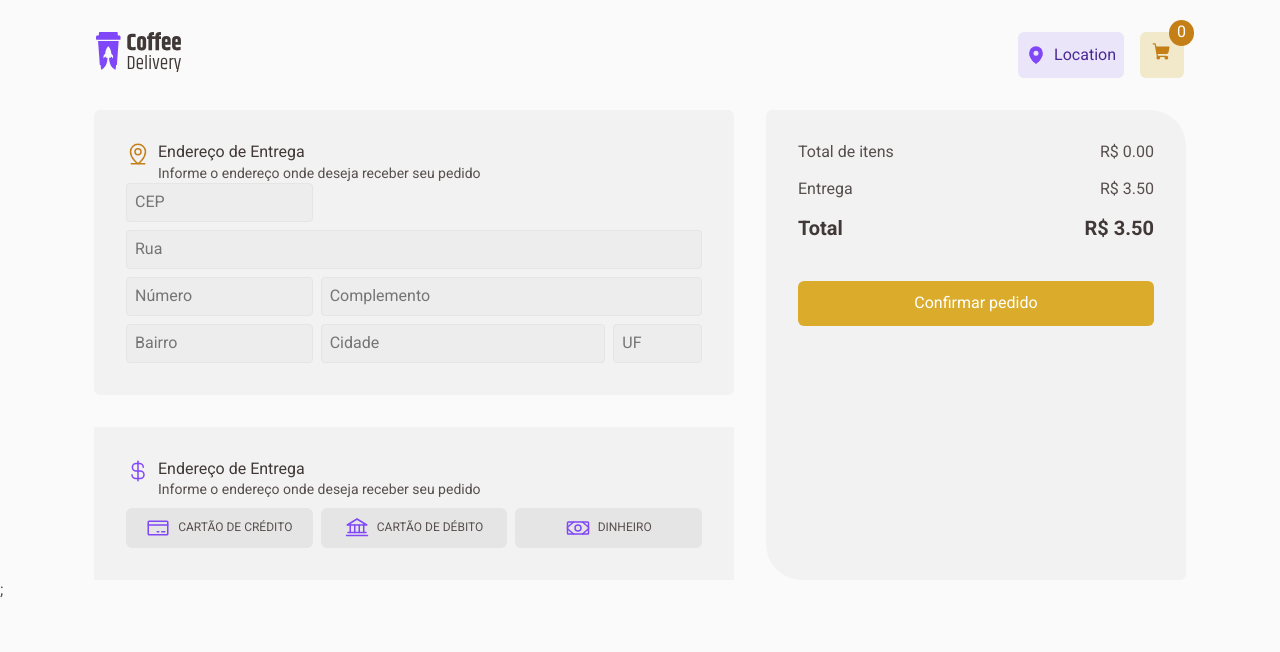
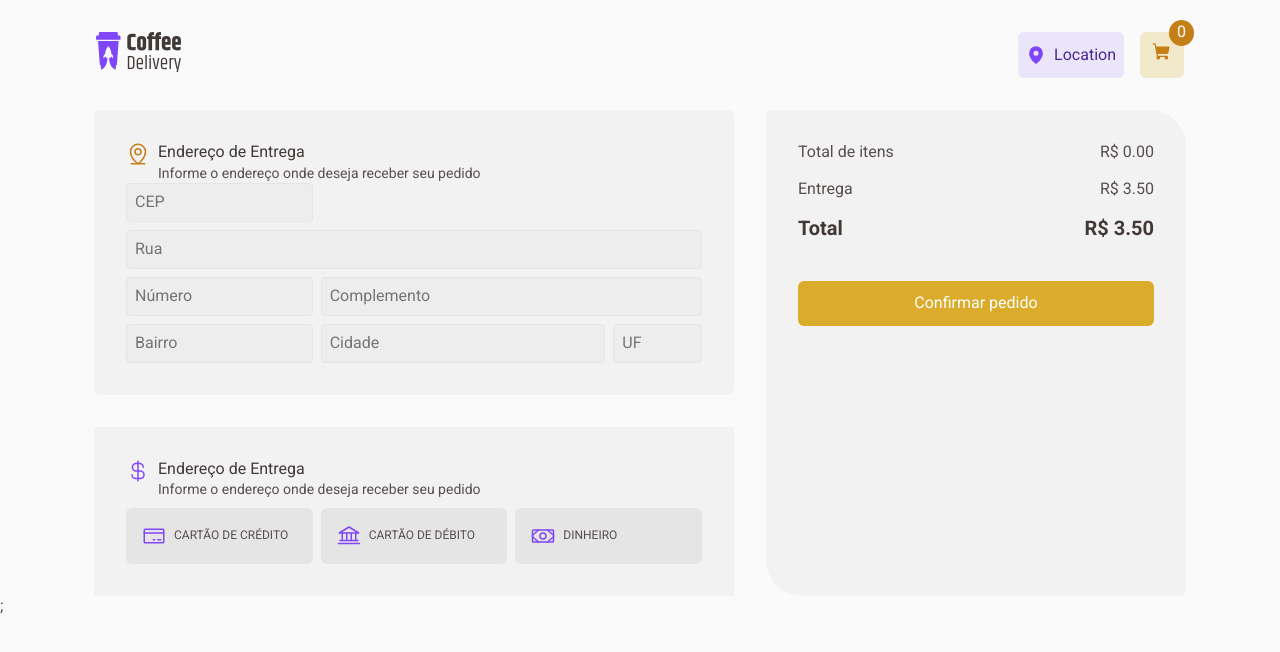
Before and after one commit to bruflor/ignite-challenge02-Coffe-Delivery, a React (Vite) app: page /cart in a window 1280 px wide. Shown: the top 652 px of the page. Built offline with nearby package versions, Linux system fonts and the light colour scheme.

Commit message:
payment methods as radio buttons

```diff
--- a/src/pages/Cart/Checkout.tsx
+++ b/src/pages/Cart/Checkout.tsx
@@ -63,7 +63,7 @@ export const Checkout = () => {
             </div>
           </div>
           <div>
-            <button>
+            {/* <button>
               <CreditCard size={24} />
               Cartão de crédito
             </button>
@@ -74,7 +74,37 @@ export const Checkout = () => {
             <button>
               <Money size={24} />
               dinheiro
-            </button>
+            </button> */}
+            <input
+              name="paymentMethods"
+              type="radio"
+              value="creditCard"
+              id="creditCard"
+            />
+            <label htmlFor="creditCard">
+              <CreditCard size={24} />
+              Cartão de crédito
+            </label>
+            <input
+              name="paymentMethods"
+              type="radio"
+              value="debitCard"
+              id="debitCard"
+            />
+            <label htmlFor="debitCard">
+              <Bank size={24} />
+              Cartão de débito
+            </label>
+            <input
+              name="paymentMethods"
+              type="radio"
+              value="money"
+              id="money"
+            />
+            <label htmlFor="money">
+              <Money size={24} />
+              dinheiro
+            </label>
           </div>
         </PaymentContainer>
       </FormContainer>
--- a/src/pages/Cart/style.ts
+++ b/src/pages/Cart/style.ts
@@ -11,15 +11,6 @@ export const CartPageContainer = styled.div`
     flex-direction: column-reverse;
   }
 `;
-
-// export const CheckoutContainer = styled.div`
-//   display: flex;
-//   flex-direction: column;
-//   gap: 1rem;
-
-//   > div {
-//   }
-// `;
 
 export const AddressContainer = styled.div`
   padding: 2rem;
@@ -102,25 +93,35 @@ export const InputTextContainer = styled.div`
 
 export const PaymentContainer = styled.div`
   background: ${(props) => props.theme["base-card"]};
-
   padding: 2rem;
   display: flex;
   flex-direction: column;
   gap: 1.5rem;
+
   svg {
     color: ${(props) => props.theme.purple};
   }
+
   > div {
     display: flex;
     gap: 0.5rem;
 
-    > button {
+    > input {
+      opacity: 0;
+      position: fixed;
+      width: 0;
+    }
+
+    > label {
       width: 100%;
+      display: inline-block;
+
       display: flex;
       align-items: center;
-      justify-content: center;
+      /* justify-content: center; */
       gap: 0.5rem;
-      padding: 0.5rem;
+      padding: 1rem;
+      border-radius: 6px;
 
       text-transform: uppercase;
       font-size: 0.75rem;
@@ -137,10 +138,10 @@ export const PaymentContainer = styled.div`
         color: ${(props) => props.theme["base-subtitle"]};
         cursor: pointer;
       }
-      :active {
-        background: ${(props) => props.theme["purple-light"]};
-        border: 1px solid ${(props) => props.theme["purple"]};
-      }
+    }
+    input:checked + label {
+      background: ${(props) => props.theme["purple-light"]};
+      border: 1px solid ${(props) => props.theme["purple"]};
     }
   }
 `;
@@ -149,7 +150,6 @@ export const ProductsCardsContainer = styled.div`
   background: ${(props) => props.theme["base-card"]};
   padding: 2rem;
   border-radius: 6px 36px 6px 36px;
-  /* flex: 1; */
   display: flex;
   flex-direction: column;
   gap: 1rem;
```
